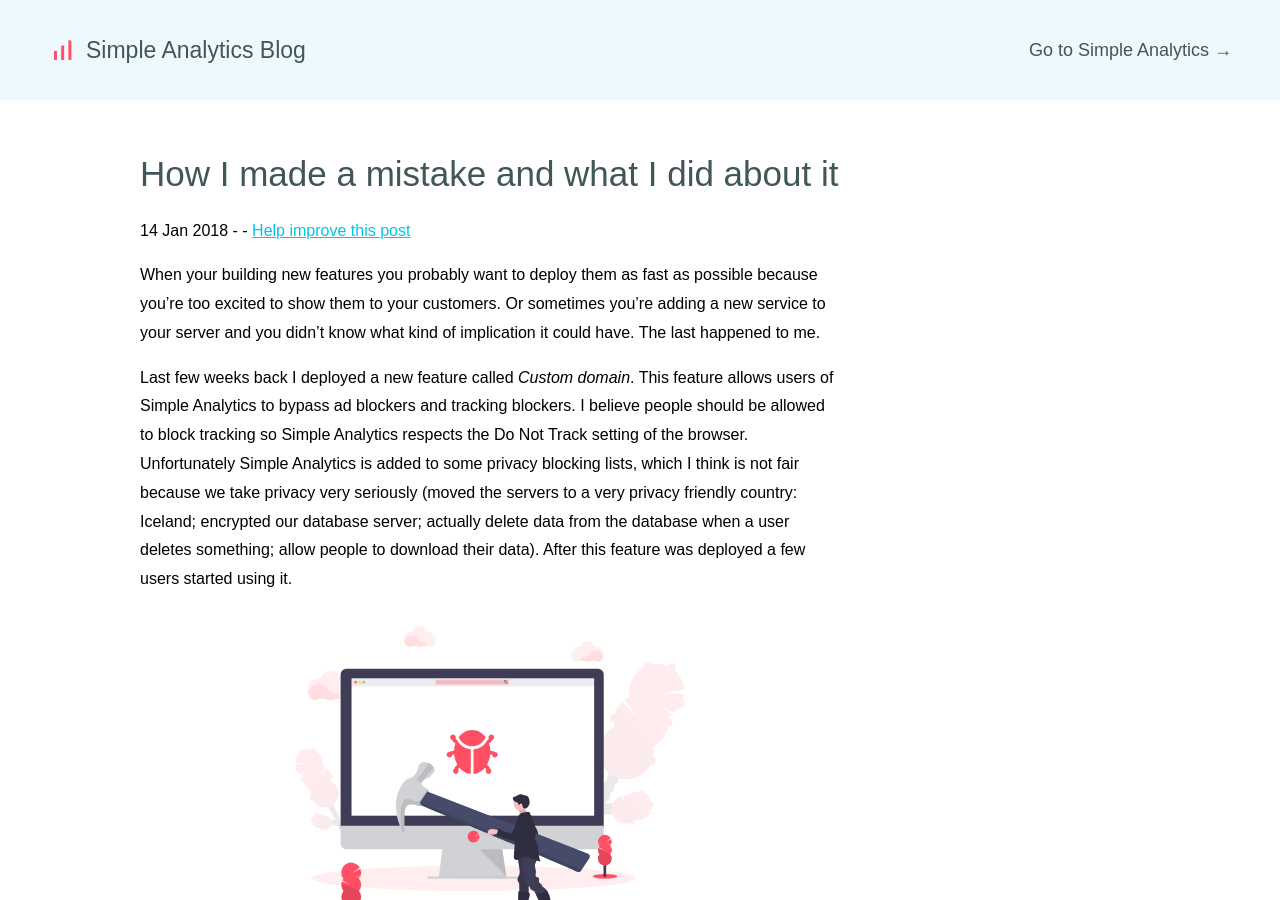
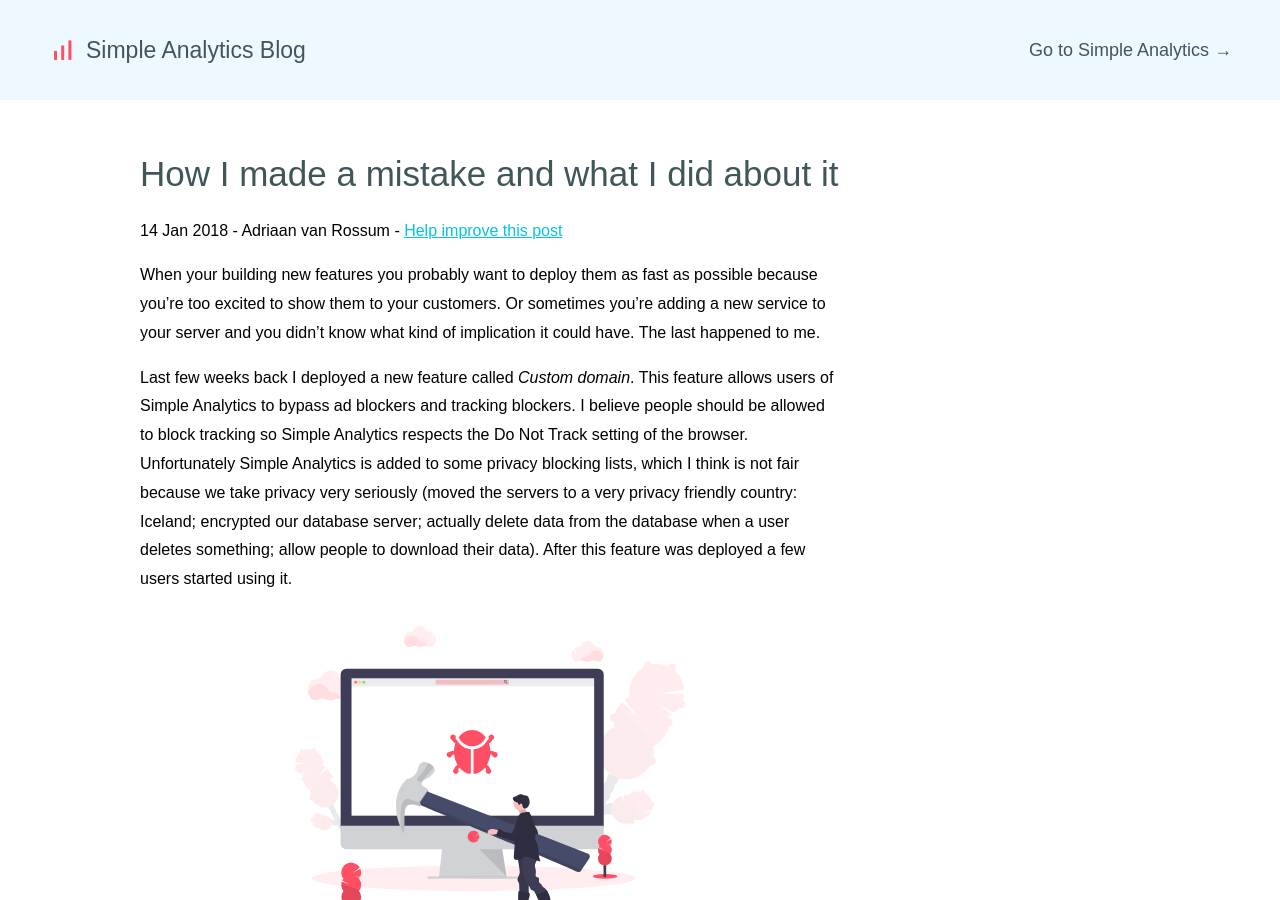
Before and after one commit to simpleanalytics/blog, a Jekyll site: the page built from _posts/2018-01-14-how-i-made-a-mistake-and-what-i-did-about-it.md, in a window 1280 px wide and 900 px high. Built offline with Jekyll 4.4.1, drawn with Linux system fonts in a browser that asks for light colours; our own code applies the rules of GitHub Pages for plain Markdown files; comment, search, counter and statistics services are not loaded.

Commit message:
Update 2018-01-14-how-i-made-a-mistake-and-what-i-did-about-it.md

```diff
--- a/_posts/2018-01-14-how-i-made-a-mistake-and-what-i-did-about-it.md
+++ b/_posts/2018-01-14-how-i-made-a-mistake-and-what-i-did-about-it.md
@@ -1,5 +1,7 @@
 ---
 title: How I made a mistake and what I did about it
+author_slug: adriaan
+author: Adriaan van Rossum
 ---
 
 When your building new features you probably want to deploy them as fast as possible because you're too excited to show them to your customers. Or sometimes you're adding a new service to your server and you didn't know what kind of implication it could have. The last happened to me.
```
